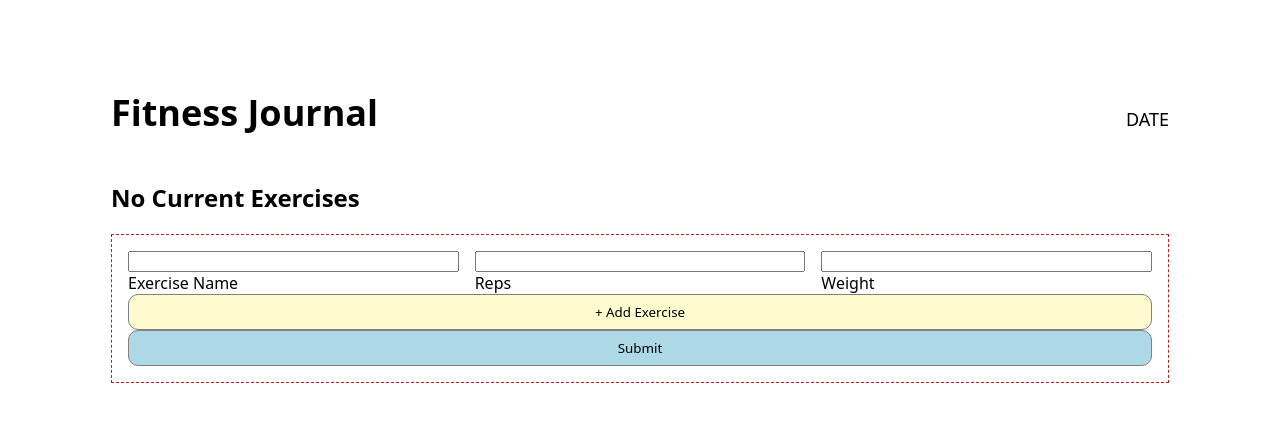
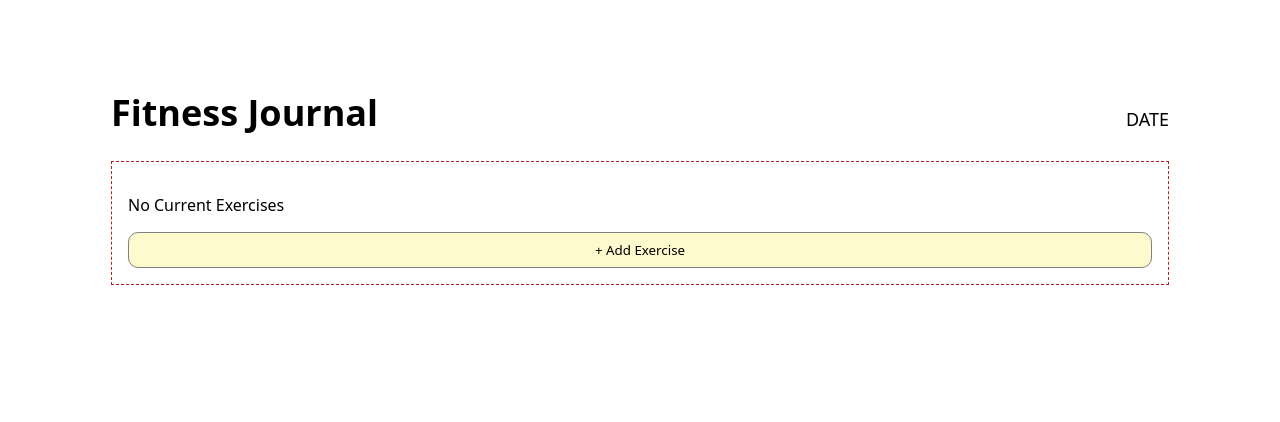
Before and after one commit to HamadNabizada/fitnessTracker, a React (Vite) app: page / in a window 1280 px wide. Shown: the top 422 px of the page. Built offline with nearby package versions, Linux system fonts and the light colour scheme.

Commit message:
added submit compenent and click functions

```diff
--- a/src/App.jsx
+++ b/src/App.jsx
@@ -1,19 +1,26 @@
 import './App.css'
 import AddWorkout from './components/AddWorkout'
 import WorkoutInputForm from './components/WorkoutInputForm'
-import SubmitButton from './components/SubmitButton'
+import { useState } from 'react'
 
 function App() {
-
+  let [addingExercise, setAddingExercise] = useState(false);
   let listOfExercises = []
 
   const emptyListElem = (
-    <h2>No Current Exercises</h2>
+    <p>No Current Exercises</p>
   )
   let listOfExercisesElem = (
-    <h2>Bench Press, 5x5, 135lb</h2>
+    <p>Bench Press, 5x5, 135lb</p>
   )
 
+
+  function addNewExercise(){
+    setAddingExercise(true)
+  }
+  function submitInputForm(){
+    setAddingExercise(false)
+  }
 
   return (
     <>
@@ -21,11 +28,9 @@ function App() {
         <h1 className='header-title' >Fitness Journal</h1>
         <div className='header-date'>DATE</div>
       </div>
+      <div className='workout-chart-wrapper'>
       {listOfExercises.length == 0 ? emptyListElem : listOfExercisesElem}
-      <div className='workout-chart-wrapper'>
-        <WorkoutInputForm/>
-        <AddWorkout/>
-        <SubmitButton/>
+      {!addingExercise ? <AddWorkout handleClick={addNewExercise} /> : <WorkoutInputForm handleSubmit={submitInputForm}/>}
       </div>
     </>
   )
--- a/src/components/AddWorkout.jsx
+++ b/src/components/AddWorkout.jsx
@@ -2,11 +2,11 @@ import './../componentcss/AddWorkout.css'
 
 
 
-export default function AddWorkout(){
+export default function AddWorkout({handleClick}){
 
     return(
         <>
-            <button className='button-add-exercise'>+ Add Exercise</button>
+            <button onClick={handleClick} className='button-add-exercise'>+ Add Exercise</button>
         </>
     )
 }
--- a/src/components/SubmitButton.jsx
+++ b/src/components/SubmitButton.jsx
@@ -1,10 +1,10 @@
 import './../componentcss/SubmitButton.css'
 
-export default function SubmitWorkoutInputForm(){
+export default function SubmitButton({handleSubmit}){
 
     return(
         <>
-            <button className="button-submit">Submit</button>
+            <button onClick={handleSubmit} className="button-submit">Submit</button>
         </>
     )
 }
--- a/src/components/WorkoutInputForm.jsx
+++ b/src/components/WorkoutInputForm.jsx
@@ -1,6 +1,7 @@
 import './../componentcss/WorkoutInputForm.css'
+import SubmitButton from './SubmitButton'
 
-export default function WorkoutInputForm(){
+export default function WorkoutInputForm({handleSubmit}){
 
     return(
         <>
@@ -17,6 +18,7 @@ export default function WorkoutInputForm(){
                     <input className='input-styling'></input>
                     <label>Weight</label>
                 </div>
+                <SubmitButton handleSubmit={handleSubmit}/>
             </div>
         </>
     )
```
